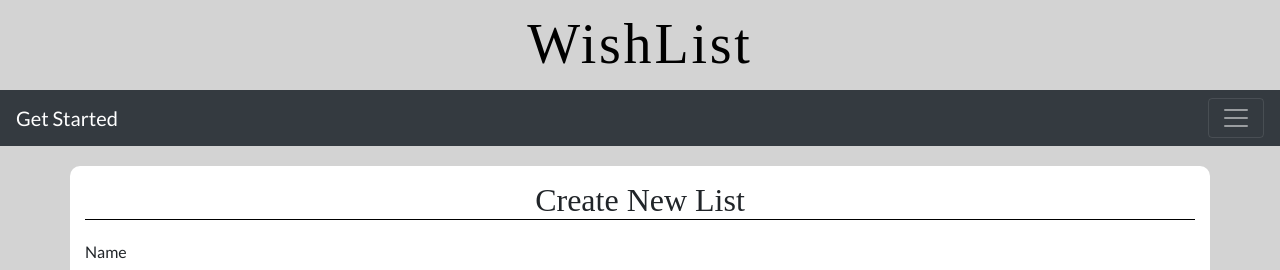
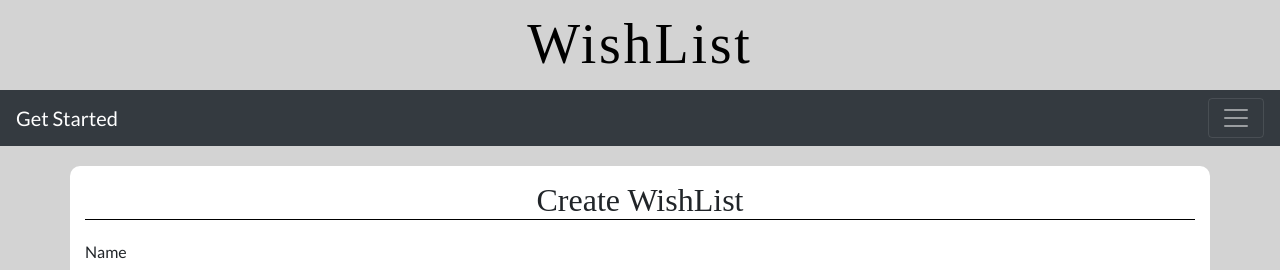
Before and after one commit to ekahialoha/wishlist-frontend, a React (Create React App) app: page /new in a window 1280 px wide. Shown: the top 270 px of the page. Built offline with nearby package versions, Linux system fonts and the light colour scheme; no server answers; a web font is replaced by a local one.

Commit message:
Change create form to say create wishlist

```diff
--- a/src/components/CreateList.js
+++ b/src/components/CreateList.js
@@ -53,7 +53,7 @@ class CreateList extends Component {
         }
         return (
             <Container className="create-list-form">
-                <h2>Create New List</h2>
+                <h2>Create WishList</h2>
                 <Form onSubmit={this.handleSubmit}>
                     <Form.Group>
                         <Form.Label>Name</Form.Label>
```
